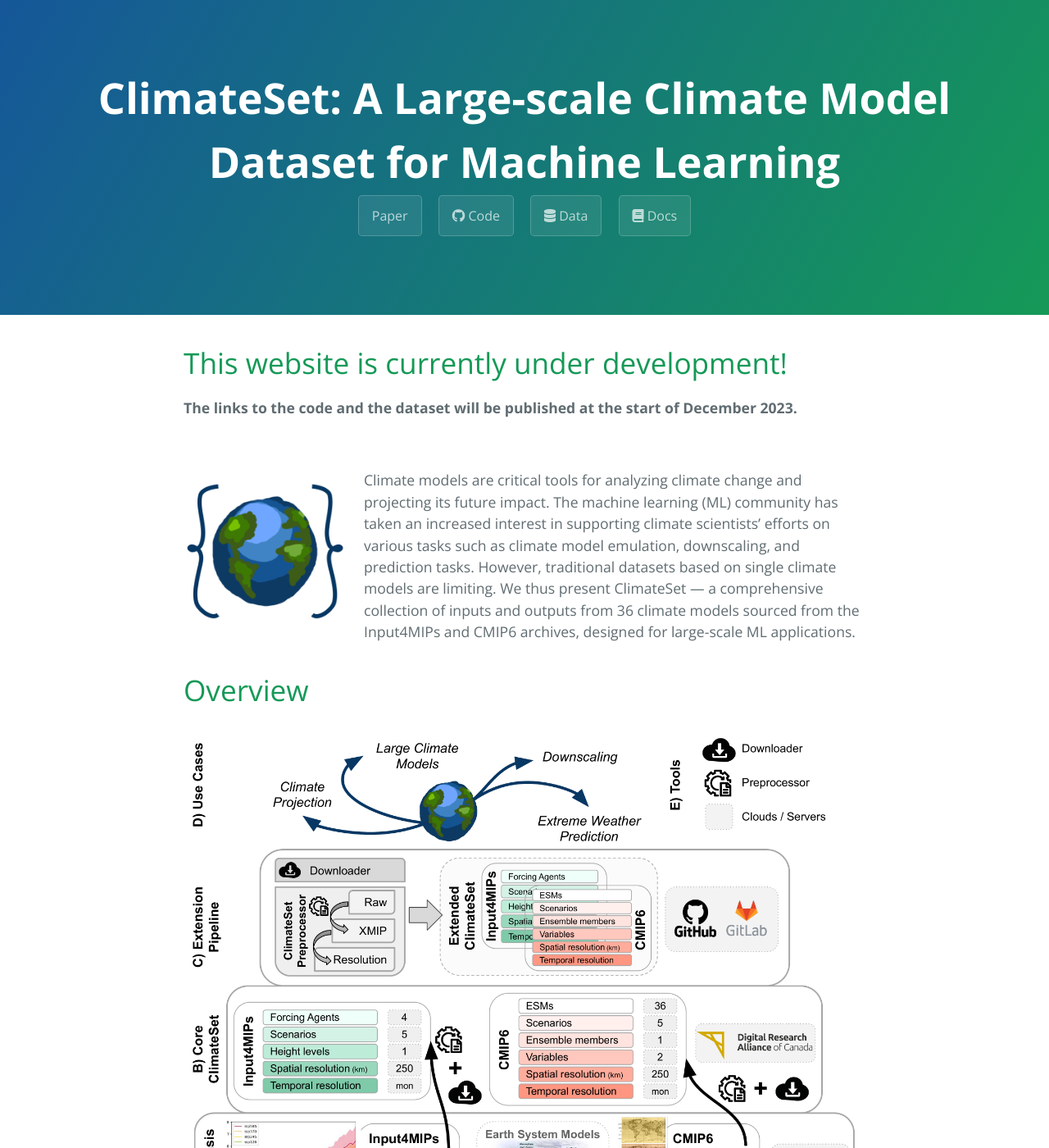
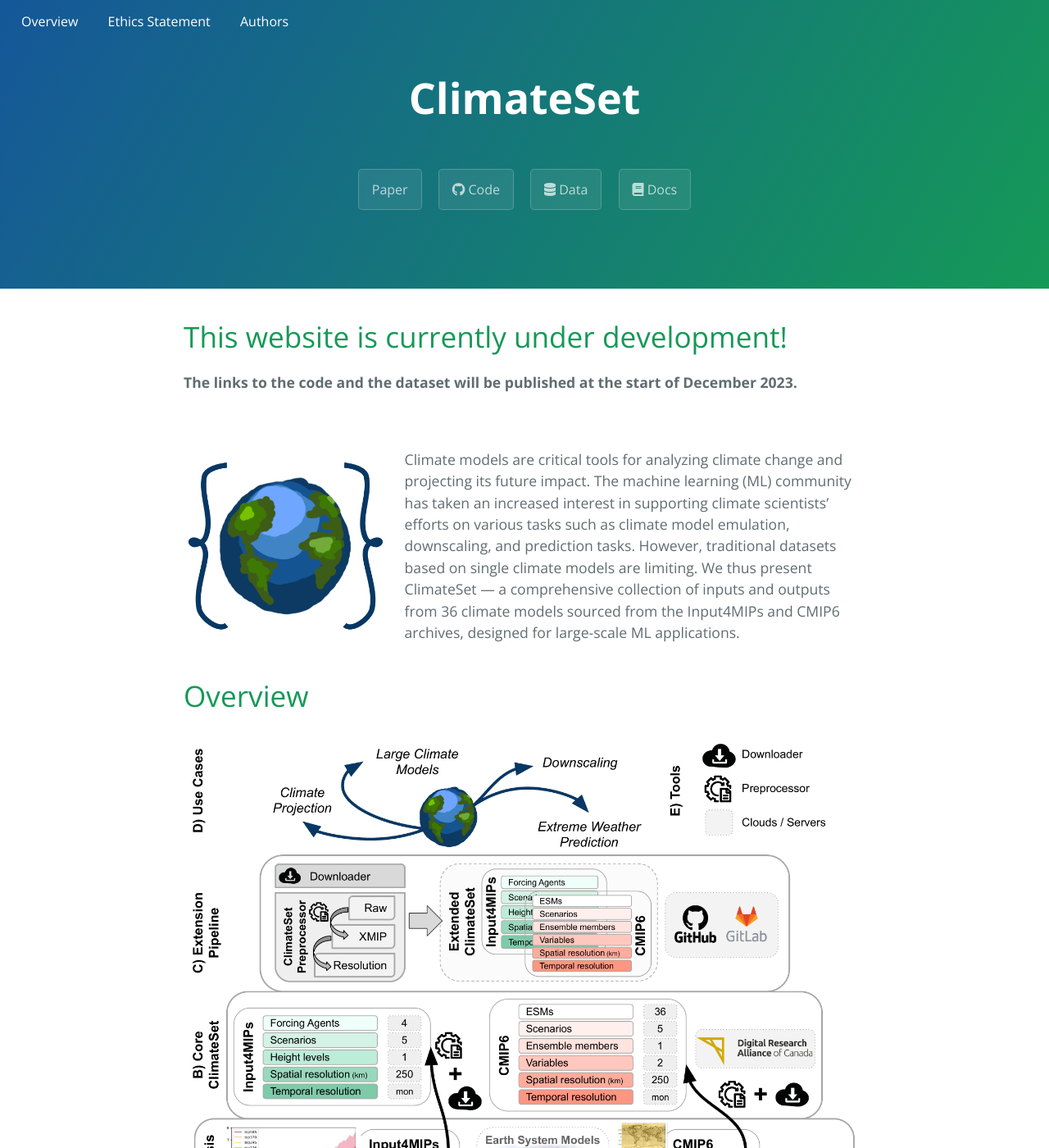
Before and after one commit to climateset/climateset.github.io, a Jekyll site: the page built from index.md, in a window 1280 px wide and 1400 px high. Shown: the whole window at 82% size. Built offline with Jekyll 4.4.1, drawn with Linux system fonts in a browser that asks for light colours; nearby versions of some CDN libraries; a style sheet for code colours, icons or effects is not loaded.

Commit message:
add navbar and fix icon size

```diff
--- a/_config.yml
+++ b/_config.yml
@@ -1,4 +1,4 @@
-title: "ClimateSet: A Large-scale Climate Model Dataset for Machine Learning"
+title: "ClimateSet"
 description:
 show_downloads: true
 google_analytics:
--- a/_layouts/default.html
+++ b/_layouts/default.html
@@ -1,11 +1,13 @@
 <!DOCTYPE html>
-<html lang="{{ site.lang | default: "en-US" }}">
+<html lang="{{ site.lang | default: " en-US" }}">
+
 <head>
     <meta charset="UTF-8">
 
     {% seo %}
     <link rel="preconnect" href="https://fonts.gstatic.com">
-    <link rel="preload" href="https://fonts.googleapis.com/css?family=Open+Sans:400,700&display=swap" as="style" type="text/css" crossorigin>
+    <link rel="preload" href="https://fonts.googleapis.com/css?family=Open+Sans:400,700&display=swap" as="style"
+        type="text/css" crossorigin>
     <meta name="viewport" content="width=device-width, initial-scale=1">
     <meta name="theme-color" content="#157878">
     <meta name="apple-mobile-web-app-status-bar-style" content="black-translucent">
@@ -14,7 +16,18 @@
     <link rel="stylesheet" href="https://use.fontawesome.com/releases/v5.8.2/css/all.css">
     <link rel="stylesheet" href="https://cdn.jsdelivr.net/gh/jpswalsh/academicons/css/academicons.min.css">
 </head>
+
 <body>
+    <div class="navbar">
+        <div class="navbar-container">
+            <div class="navbar-links">
+                <a href="#overview">Overview</a>
+                <a href="#ethics-statement">Ethics Statement</a>
+                <a href="#authors">Authors</a>
+            </div>
+        </div>
+    </div>
+
     <a id="skip-to-content" href="#content">Skip to the content.</a>
 
     <header class="page-header" role="banner">
@@ -55,10 +68,14 @@
 
         <footer class="site-footer">
             {% if site.github.is_project_page %}
-          <span class="site-footer-owner"><a href="{{ site.github.repository_url }}">{{ site.github.repository_name }}</a> is maintained by <a href="{{ site.github.owner_url }}">{{ site.github.owner_name }}</a>.</span>
+            <span class="site-footer-owner"><a href="{{ site.github.repository_url }}">{{ site.github.repository_name
+                    }}</a> is maintained by <a href="{{ site.github.owner_url }}">{{ site.github.owner_name
+                    }}</a>.</span>
             {% endif %}
-        <span class="site-footer-credits">This page was generated by <a href="https://pages.github.com">GitHub Pages</a>.</span>
+            <span class="site-footer-credits">This page was generated by <a href="https://pages.github.com">GitHub
+                    Pages</a>.</span>
         </footer>
     </main>
 </body>
+
 </html>
--- a/_sass/jekyll-theme-cayman.scss
+++ b/_sass/jekyll-theme-cayman.scss
@@ -126,7 +126,7 @@ a {
 
 .project-name {
   margin-top: 0;
-  margin-bottom: 0.1rem;
+  margin-bottom: 3rem;
 
   @include large {
     font-size: 3.25rem;
--- a/assets/css/style.scss
+++ b/assets/css/style.scss
@@ -2,3 +2,74 @@
 ---
 
 @import 'jekyll-theme-cayman';
+
+.navbar {
+    // background-color: #159957;
+    // background-color: #155799;
+    /* transparent background color */
+    // background-color: rgba(0, 0, 0, 0.5);
+    overflow: hidden;
+    position: fixed;
+    top: 0;
+    width: 100%;
+}
+
+.navbar-container {
+    display: flex;
+    justify-content: space-between;
+    align-items: center;
+    padding: 0 10px;
+}
+
+.navbar-header .navbar-brand {
+    color: white;
+    text-decoration: none;
+    font-size: 1.5em;
+}
+
+.navbar-links a {
+    color: white;
+    padding: 14px 16px;
+    text-decoration: none;
+    display: inline-block;
+}
+
+.navbar-links a:hover {
+    // background-color: #151799;
+    background-color: #15747c;
+    // background-color: #159957;
+}
+
+.icon-wrapper {
+    flex: 0 0 30%; /* This ensures the wrapper takes up 30% of the flex container */
+    width: 30%;
+    display: flex;
+    align-items: center;
+    justify-content: center;
+    margin-right: 20px;
+}
+
+.climate-icon {
+    width: 100%; /* The icon takes up the full width of the wrapper */
+    height: auto;
+    object-fit: contain;
+}
+
+div[style*="display: flex; align-items: stretch;"] > div {
+    flex-grow: 1; /* This ensures the text div takes the remaining space */
+}
+
+@media (max-width: 600px) {
+    div[style*="display: flex; align-items: stretch;"] {
+        flex-direction: column;
+    }
+
+    .icon-wrapper {
+        width: 100%; /* Full width on small screens */
+        margin-bottom: 20px;
+    }
+
+    .climate-icon {
+        margin-right: 0;
+    }
+}
--- a/index.md
+++ b/index.md
@@ -9,9 +9,24 @@ layout: default
 <br>
 
 
-<div style="display: flex; align-items: flex-start;">
+<!-- <div style="display: flex; align-items: flex-start;">
   <img src="climateset_icon.png" alt="ClimateSet Icon" style="height: 200px; margin-right: 20px;" />
   <div>
+    Climate models are critical tools for analyzing climate change and projecting its
+    future impact. The machine learning (ML) community has
+    taken an increased interest in supporting climate scientists’ efforts on various tasks
+    such as climate model emulation, downscaling, and prediction tasks. However,
+    traditional datasets based on single climate models are limiting. We thus present
+    ClimateSet — a comprehensive collection of inputs and outputs from 36 climate models
+    sourced from the Input4MIPs and CMIP6 archives, designed for large-scale ML applications.
+  </div>
+</div> -->
+
+<div style="display: flex; align-items: stretch;">
+  <div class="icon-wrapper">
+    <img src="climateset_icon.png" alt="ClimateSet Icon" class="climate-icon" />
+  </div>
+  <div style="flex-grow: 1; display: flex; flex-direction: column; justify-content: center">
     Climate models are critical tools for analyzing climate change and projecting its
     future impact. The machine learning (ML) community has
     taken an increased interest in supporting climate scientists’ efforts on various tasks
```
Also changed, not shown: 4 other files. Lines whose indentation alone changed are shown as unchanged.
